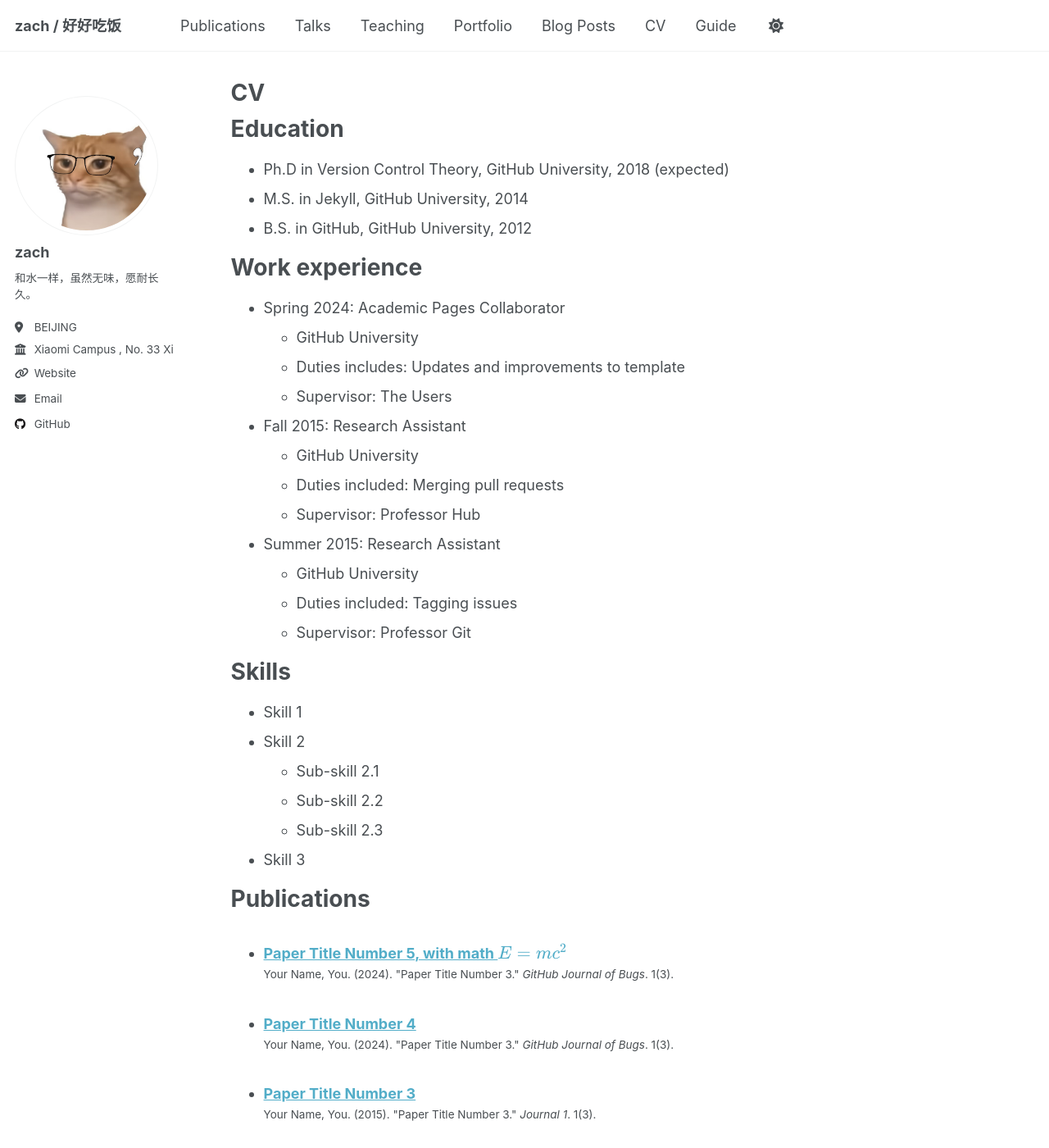
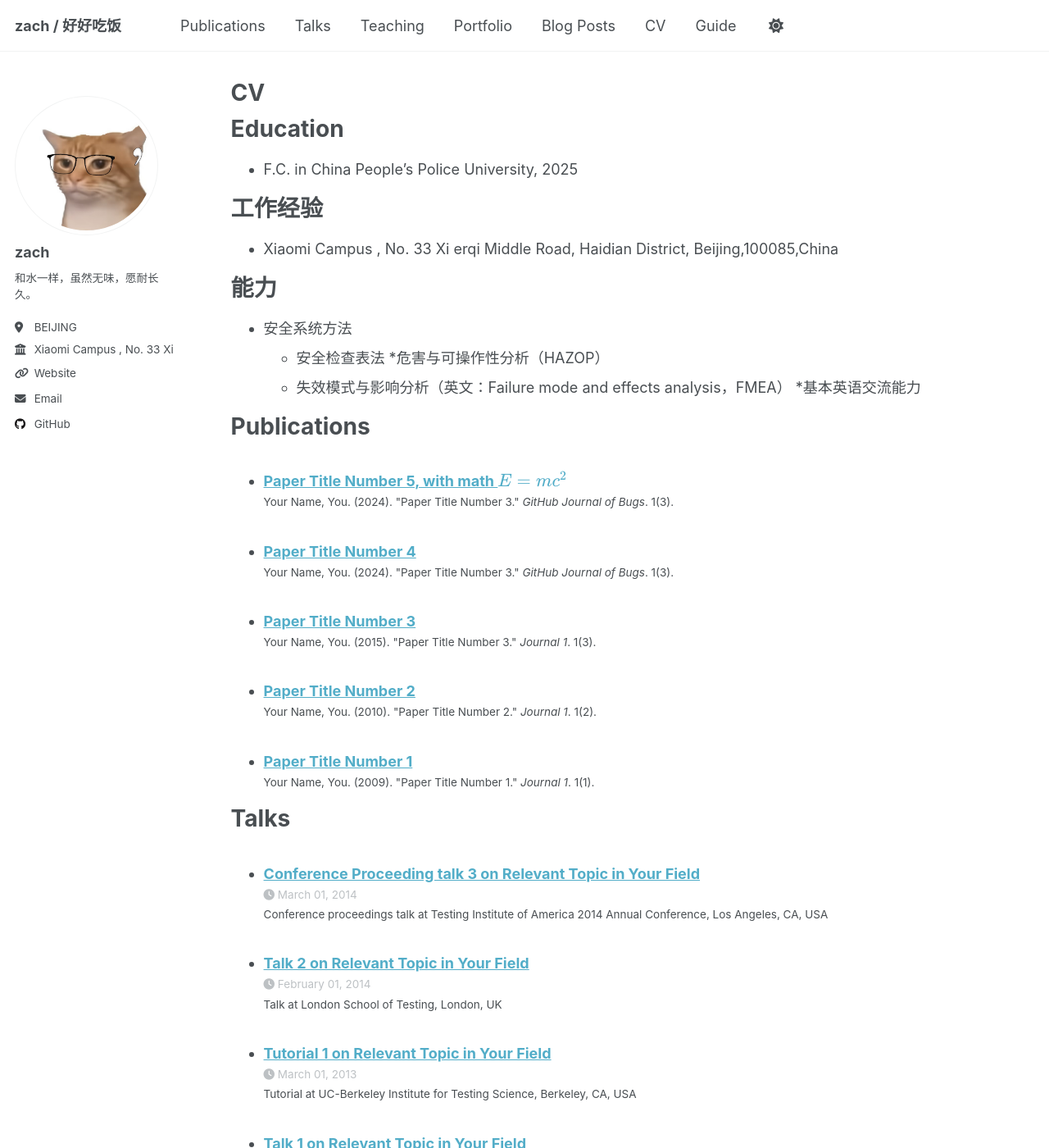
Before and after one commit to zach1219/zach1219.github.io, a Jekyll site: the page built from _pages/cv.md, in a window 1280 px wide and 1400 px high. Shown: the whole window at 82% size. Built offline with Jekyll 4.4.1, drawn with Linux system fonts in a browser that asks for light colours; a script that is not in the unit is left out.

Commit message:
画了蛇添了些足

```diff
--- a/_pages/cv.md
+++ b/_pages/cv.md
@@ -11,35 +11,19 @@ redirect_from:
 
 Education
 ======
-* Ph.D in Version Control Theory, GitHub University, 2018 (expected)
-* M.S. in Jekyll, GitHub University, 2014
-* B.S. in GitHub, GitHub University, 2012
+* F.C. in China People’s Police University, 2025
 
-Work experience
+工作经验
 ======
-* Spring 2024: Academic Pages Collaborator
-  * GitHub University
-  * Duties includes: Updates and improvements to template
-  * Supervisor: The Users
+* Xiaomi Campus , No. 33 Xi erqi Middle Road, Haidian District, Beijing,100085,China
 
-* Fall 2015: Research Assistant
-  * GitHub University
-  * Duties included: Merging pull requests
-  * Supervisor: Professor Hub
-
-* Summer 2015: Research Assistant
-  * GitHub University
-  * Duties included: Tagging issues
-  * Supervisor: Professor Git
-
-Skills
+能力
 ======
-* Skill 1
-* Skill 2
-  * Sub-skill 2.1
-  * Sub-skill 2.2
-  * Sub-skill 2.3
-* Skill 3
+* 安全系统方法
+  * 安全检查表法
+  *危害与可操作性分析（HAZOP）
+  * 失效模式与影响分析（英文：Failure mode and effects analysis，FMEA）
+*基本英语交流能力
 
 Publications
 ======
```
Also changed, not shown: _pages/terms.md (+13 -21 lines).
